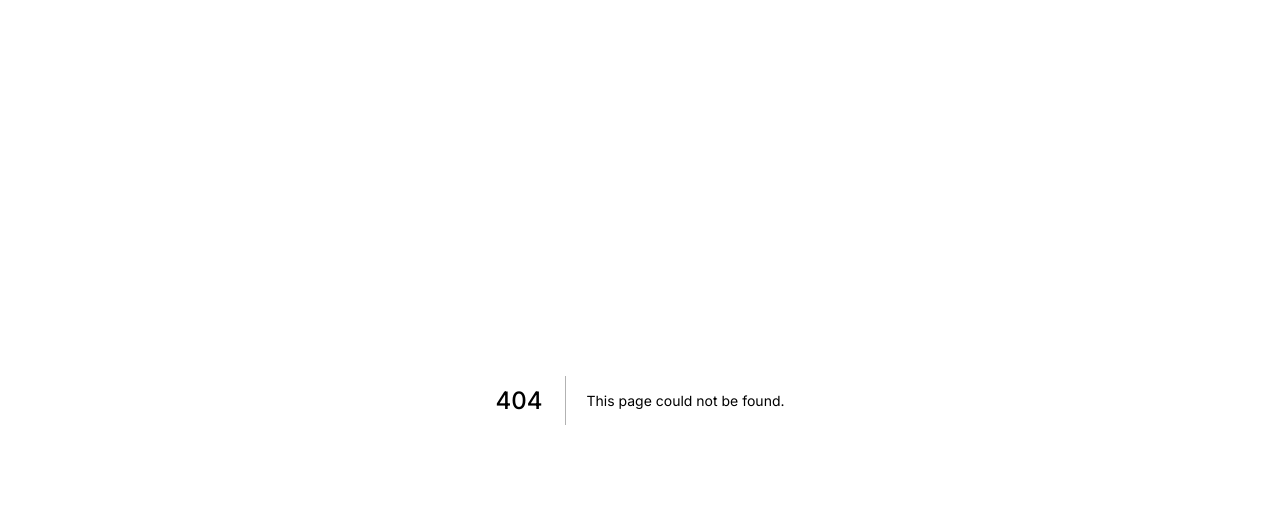
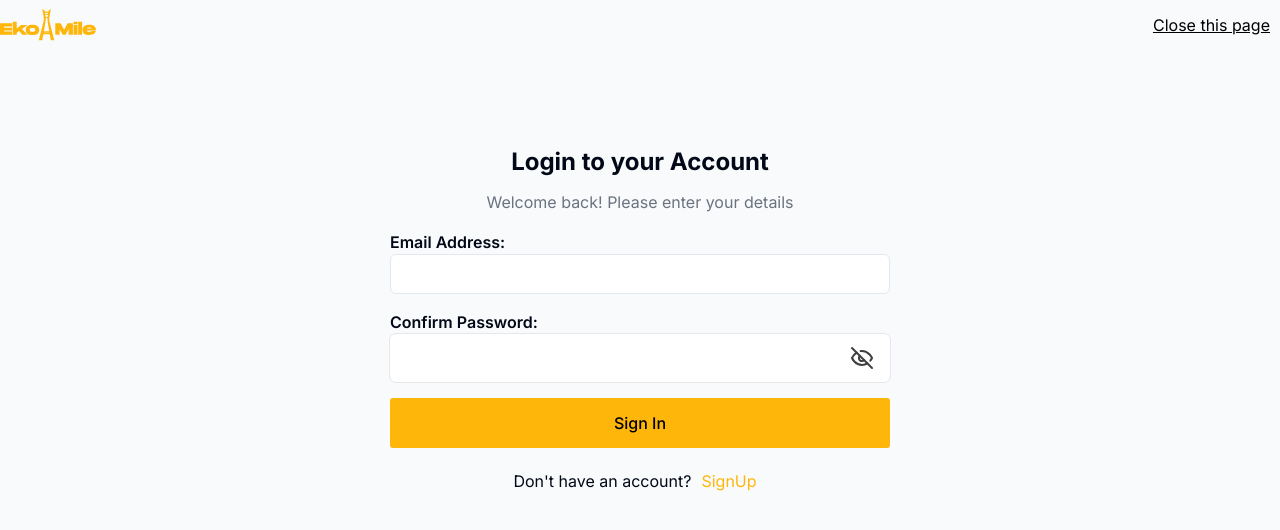
Before and after one commit to ieadeleke/dashboard, a Next.js app: page /login in a window 1280 px wide. Before the commit this address had no page. Shown: the top 530 px of the page. Built offline with nearby package versions, Linux system fonts and the light colour scheme.

Commit message:
added login page

```diff
--- /dev/null
+++ b/src/pages/login.tsx
@@ -0,0 +1,61 @@
+import { Layout } from "@/components/layout";
+import Logo from "@/assets/icons/ic_logo.svg";
+import Button from "@/components/buttons";
+import { useState } from "react";
+import { RegularTextInput } from "@/components/input/RegularTextInput";
+import { TextField } from "@/components/input/InputText";
+import { IconButton } from "@/components/buttons/IconButton";
+import { EyeIcon, EyeOffIcon } from "lucide-react";
+import Link from "next/link";
+
+export default function Login() {
+    const [showPassword, setShowPassword] = useState(false)
+
+    function toggleShowPassword() {
+        setShowPassword((value) => !value)
+    }
+
+    return <Layout>
+        <div className="flex flex-col gap-8">
+            <div className="flex items-center">
+                <Logo className="text-primary" />
+                <div className="flex-1" />
+                <Button variant="text" className="text-black underline">Close this page</Button>
+            </div>
+
+            <div className="flex flex-col self-center items-center w-[500px] gap-4 mt-16">
+                <div className="flex flex-col gap-3 text-center">
+                    <h1 className="font-bold text-2xl">Login to your Account</h1>
+                    <p className="text-gray-500">Welcome back! Please enter your details</p>
+                </div>
+
+                <div className="w-full flex flex-col gap-4">
+                    <div>
+                        <p className="font-semibold">Email Address:</p>
+                        <RegularTextInput />
+                    </div>
+
+                    <div>
+                        <p className="font-semibold">Confirm Password:</p>
+                        <TextField.Container className="bg-white outline outline-1 outline-gray-200">
+                            <TextField.Input />
+                            <IconButton onClick={toggleShowPassword}>
+                                {showPassword ? <EyeIcon /> : <EyeOffIcon />}
+                            </IconButton>
+                        </TextField.Container>
+                    </div>
+
+                    <div className="flex flex-col gap-2">
+                        <Button>Sign In</Button>
+                        <div className="flex items-center justify-center">
+                            <p>{`Don't`} have an account?</p>
+                            <Link href="/signup">
+                                <Button variant="text">SignUp</Button>
+                            </Link>
+                        </div>
+                    </div>
+                </div>
+            </div>
+        </div>
+    </Layout>
+}
```
